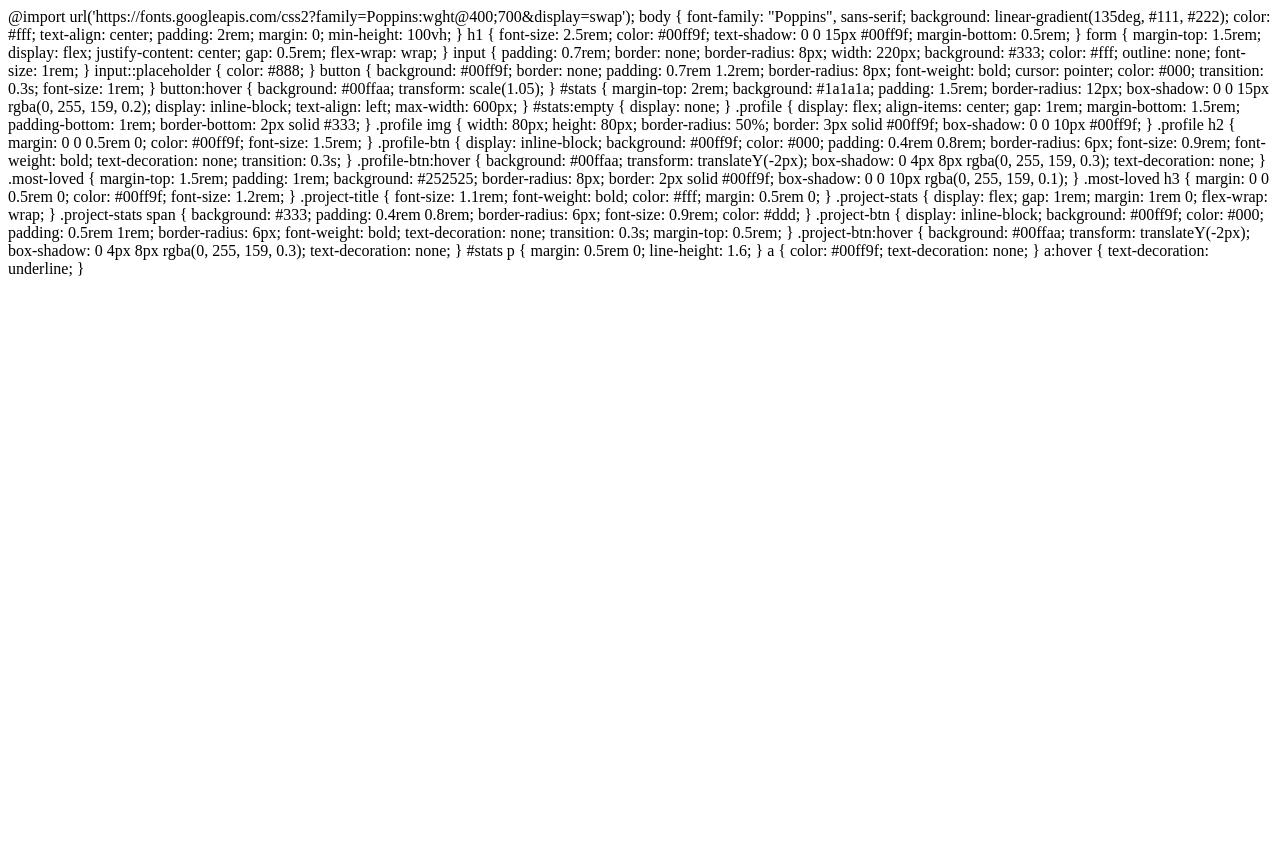
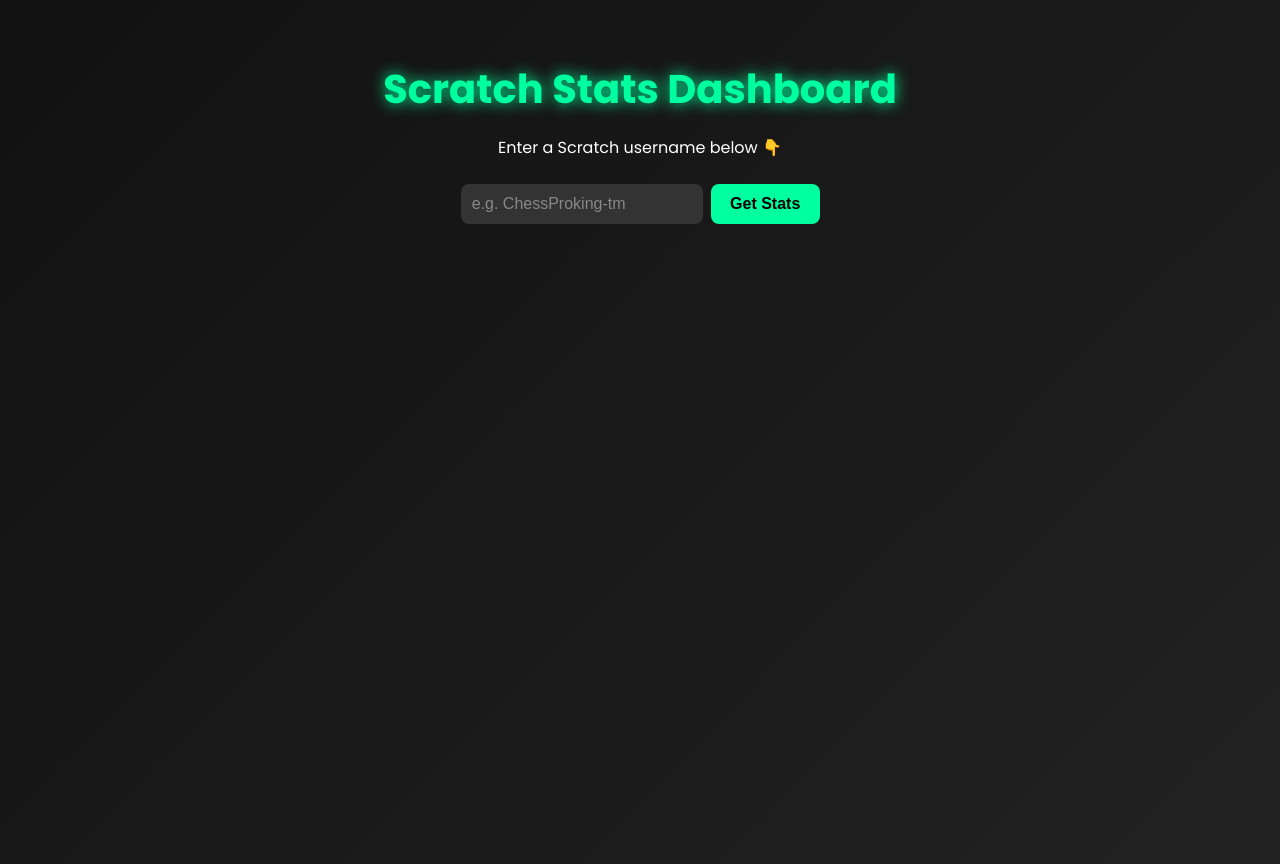
Before and after one commit to AlbertCanCode/scratchstats, a Flask app: page / in a window 1280 px wide. Before the commit the page ends 277 px from the top, so only its background shows below. Run offline with Flask 3, Linux system fonts and the light colour scheme.

Commit message:
Update index.html

```diff
--- a/templates/index.html
+++ b/templates/index.html
@@ -1,185 +1,81 @@
-@import url('https://fonts.googleapis.com/css2?family=Poppins:wght@400;700&display=swap');
+<!DOCTYPE html>
+<html lang="en">
+<head>
+    <meta charset="UTF-8">
+    <meta name="viewport" content="width=device-width, initial-scale=1.0">
+    <title>Scratch Stats</title>
+    <link rel="stylesheet" href="/static/style.css">
+</head>
+<body>
+    <h1>Scratch Stats Dashboard</h1>
+    <p>Enter a Scratch username below 👇</p>
 
-body {
-  font-family: "Poppins", sans-serif;
-  background: linear-gradient(135deg, #111, #222);
-  color: #fff;
-  text-align: center;
-  padding: 2rem;
-  margin: 0;
-  min-height: 100vh;
-}
+    <form id="statsForm">
+        <input type="text" id="username" name="username" placeholder="e.g. ChessProking-tm" required>
+        <button type="submit">Get Stats</button>
+    </form>
 
-h1 {
-  font-size: 2.5rem;
-  color: #00ff9f;
-  text-shadow: 0 0 15px #00ff9f;
-  margin-bottom: 0.5rem;
-}
+    <div id="stats"></div>
 
-form {
-  margin-top: 1.5rem;
-  display: flex;
-  justify-content: center;
-  gap: 0.5rem;
-  flex-wrap: wrap;
-}
+    <script>
+        const form = document.getElementById("statsForm");
+        const statsDiv = document.getElementById("stats");
 
-input {
-  padding: 0.7rem;
-  border: none;
-  border-radius: 8px;
-  width: 220px;
-  background: #333;
-  color: #fff;
-  outline: none;
-  font-size: 1rem;
-}
+        form.addEventListener("submit", async (e) => {
+            e.preventDefault();
+            const username = document.getElementById("username").value.trim();
+            statsDiv.textContent = "Loading...";
 
-input::placeholder {
-  color: #888;
-}
+            try {
+                const res = await fetch("/stats", {
+                    method: "POST",
+                    headers: { "Content-Type": "application/x-www-form-urlencoded" },
+                    body: `username=${encodeURIComponent(username)}`
+                });
+                const data = await res.json();
 
-button {
-  background: #00ff9f;
-  border: none;
-  padding: 0.7rem 1.2rem;
-  border-radius: 8px;
-  font-weight: bold;
-  cursor: pointer;
-  color: #000;
-  transition: 0.3s;
-  font-size: 1rem;
-}
+                if (data.error) {
+                    statsDiv.textContent = "❌ " + data.error;
+                    return;
+                }
 
-button:hover {
-  background: #00ffaa;
-  transform: scale(1.05);
-}
-
-#stats {
-  margin-top: 2rem;
-  background: #1a1a1a;
-  padding: 1.5rem;
-  border-radius: 12px;
-  box-shadow: 0 0 15px rgba(0, 255, 159, 0.2);
-  display: inline-block;
-  text-align: left;
-  max-width: 600px;
-}
-
-#stats:empty {
-  display: none;
-}
-
-.profile {
-  display: flex;
-  align-items: center;
-  gap: 1rem;
-  margin-bottom: 1.5rem;
-  padding-bottom: 1rem;
-  border-bottom: 2px solid #333;
-}
-
-.profile img {
-  width: 80px;
-  height: 80px;
-  border-radius: 50%;
-  border: 3px solid #00ff9f;
-  box-shadow: 0 0 10px #00ff9f;
-}
-
-.profile h2 {
-  margin: 0 0 0.5rem 0;
-  color: #00ff9f;
-  font-size: 1.5rem;
-}
-
-.profile-btn {
-  display: inline-block;
-  background: #00ff9f;
-  color: #000;
-  padding: 0.4rem 0.8rem;
-  border-radius: 6px;
-  font-size: 0.9rem;
-  font-weight: bold;
-  text-decoration: none;
-  transition: 0.3s;
-}
-
-.profile-btn:hover {
-  background: #00ffaa;
-  transform: translateY(-2px);
-  box-shadow: 0 4px 8px rgba(0, 255, 159, 0.3);
-  text-decoration: none;
-}
-
-.most-loved {
-  margin-top: 1.5rem;
-  padding: 1rem;
-  background: #252525;
-  border-radius: 8px;
-  border: 2px solid #00ff9f;
-  box-shadow: 0 0 10px rgba(0, 255, 159, 0.1);
-}
-
-.most-loved h3 {
-  margin: 0 0 0.5rem 0;
-  color: #00ff9f;
-  font-size: 1.2rem;
-}
-
-.project-title {
-  font-size: 1.1rem;
-  font-weight: bold;
-  color: #fff;
-  margin: 0.5rem 0;
-}
-
-.project-stats {
-  display: flex;
-  gap: 1rem;
-  margin: 1rem 0;
-  flex-wrap: wrap;
-}
-
-.project-stats span {
-  background: #333;
-  padding: 0.4rem 0.8rem;
-  border-radius: 6px;
-  font-size: 0.9rem;
-  color: #ddd;
-}
-
-.project-btn {
-  display: inline-block;
-  background: #00ff9f;
-  color: #000;
-  padding: 0.5rem 1rem;
-  border-radius: 6px;
-  font-weight: bold;
-  text-decoration: none;
-  transition: 0.3s;
-  margin-top: 0.5rem;
-}
-
-.project-btn:hover {
-  background: #00ffaa;
-  transform: translateY(-2px);
-  box-shadow: 0 4px 8px rgba(0, 255, 159, 0.3);
-  text-decoration: none;
-}
-
-#stats p {
-  margin: 0.5rem 0;
-  line-height: 1.6;
-}
-
-a {
-  color: #00ff9f;
-  text-decoration: none;
-}
-
-a:hover {
-  text-decoration: underline;
-}
+                statsDiv.innerHTML = `
+                    <div class="profile">
+                        <img src="${data.profile_pic}" alt="Profile Picture">
+                        <div>
+                            <h2>${data.username}</h2>
+                            <a href="https://scratch.mit.edu/users/${data.username}" target="_blank" class="profile-btn">View Profile ↗️</a>
+                        </div>
+                    </div>
+                    <p><strong>ID:</strong> ${data.id}</p>
+                    <p><strong>Joined:</strong> ${data.joined}</p>
+                    <p><strong>Country:</strong> ${data.country}</p>
+                    <p><strong>Followers:</strong> ${data.followers}</p>
+                    <p><strong>Following:</strong> ${data.following}</p>
+                    <p><strong>Total Projects:</strong> ${data.project_count}</p>
+                    <p><strong>Total Favorites:</strong> ${data.favorites_count}</p>
+                    <p><strong>Total Loves:</strong> ${data.total_loves}</p>
+                    <p><strong>Total Views:</strong> ${data.total_views}</p>
+                    ${
+                        data.most_loved
+                        ? `<div class="most-loved">
+                            <h3>🏆 Most Loved Project</h3>
+                            <p class="project-title">${data.most_loved.title}</p>
+                            <div class="project-stats">
+                                <span>❤️ ${data.most_loved.loves} Loves</span>
+                                <span>👁️ ${data.most_loved.views} Views</span>
+                                <span>⭐ ${data.most_loved.favorites} Favorites</span>
+                            </div>
+                            <a href="https://scratch.mit.edu/projects/${data.most_loved.id}" target="_blank" class="project-btn">View Project ↗️</a>
+                        </div>`
+                        : "<p>No projects found.</p>"
+                    }
+                `;
+            } catch (err) {
+                console.error(err);
+                statsDiv.textContent = "❌ Error loading data. Try again.";
+            }
+        });
+    </script>
+</body>
+</html>
```
